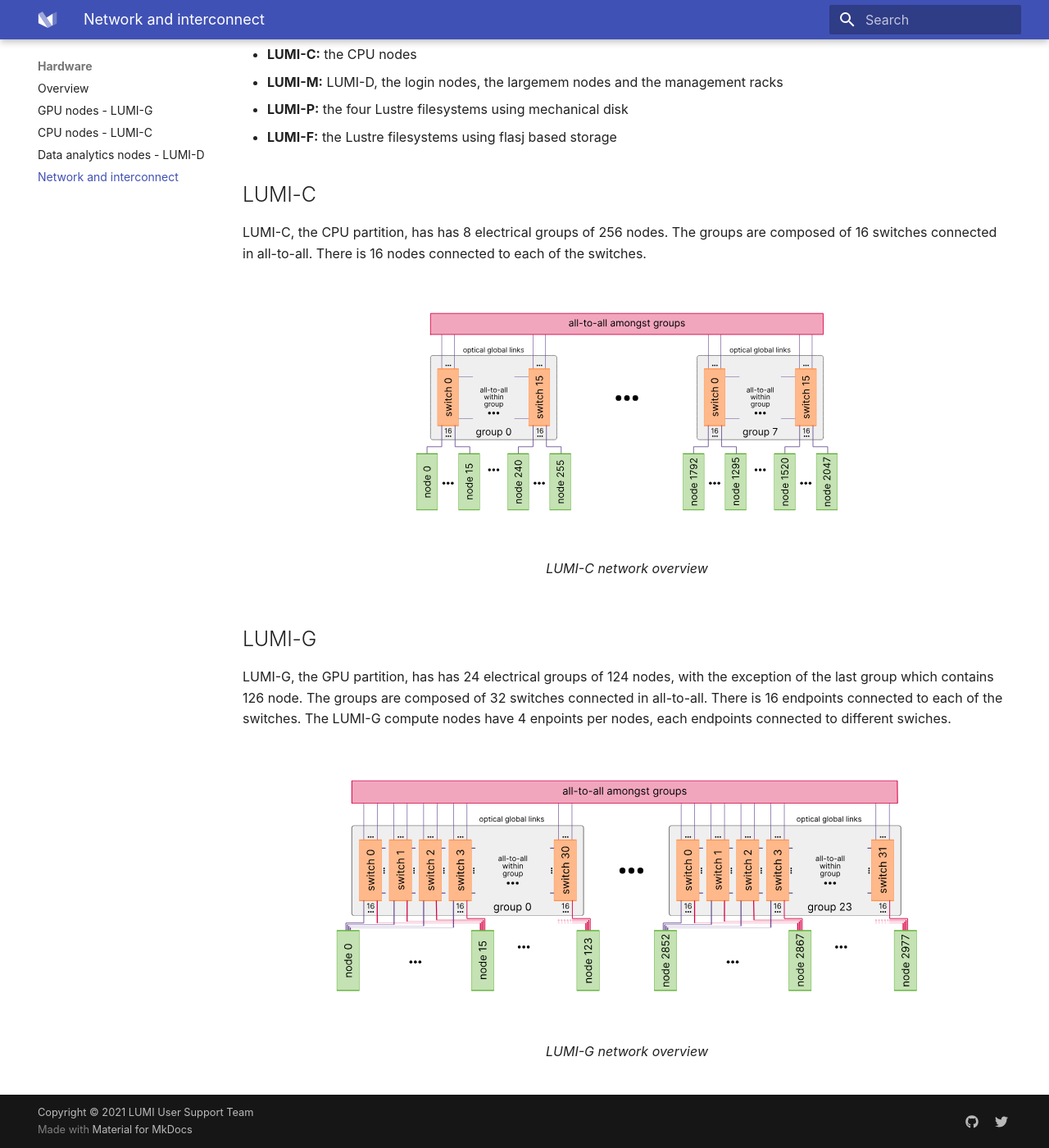
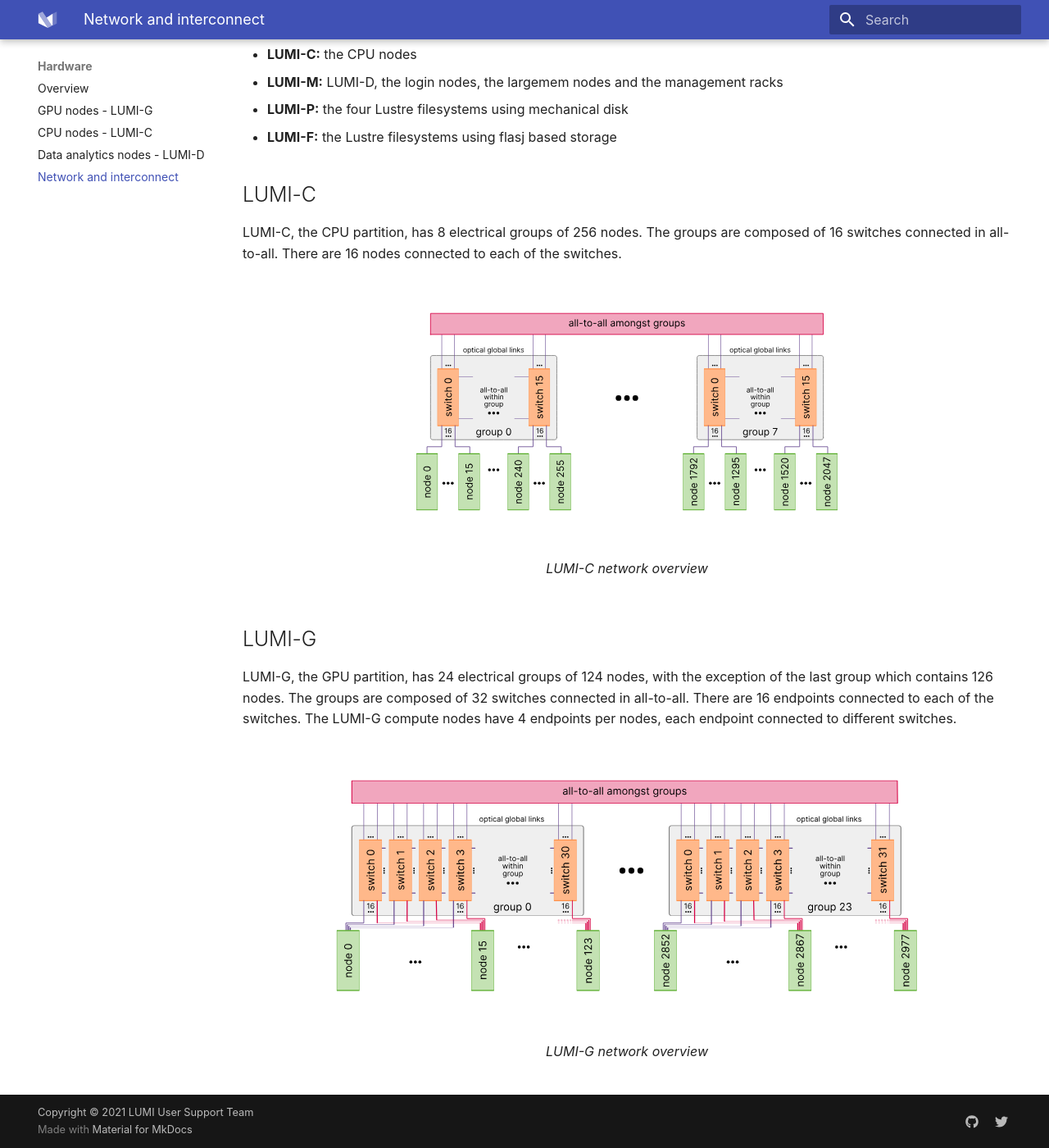
Before and after one commit to Lumi-supercomputer/lumi-userguide, an MkDocs documentation site: the page built from docs/hardware/network.md, in a window 1280 px wide and 1400 px high, scrolled down 2251 px. Shown: the whole window at 82% size. Built offline with MkDocs 1.6.1 and Material for MkDocs 9.7.7, drawn with Linux system fonts in a browser that asks for light colours; some of the changed text lies outside the part shown.

Commit message:
fix typos

```diff
--- a/docs/hardware/network.md
+++ b/docs/hardware/network.md
@@ -6,9 +6,9 @@ hide:
 [slingshot-11-hpe-page]: https://www.hpe.com/emea_europe/en/compute/hpc/slingshot-interconnect.html
 
 All LUMI compute nodes use the [HPE Cray Slingshot-11][slingshot-11-hpe-page]
-200 Gbps network interconnect (NIC). The LUMI-C (CPU nodes) are equipped with a
-single endpoints while the LUMI-G nodes (GPU nodes) have 4 endpoints - one for
-each AMD MI250x GPU modules. Each endpoints provide up to 50 GB/s of
+200 Gbps network interconnect (NIC). The LUMI-C nodes (CPU) are equipped with a
+single endpoint while the LUMI-G nodes (GPU nodes) have 4 endpoints - one for
+each AMD MI250x GPU modules. Each endpoint provide up to 50 GB/s of
 bidirectional bandwidth. The HPE Cray Slingshot NIC features high performance
 RDMA and hardware acceleration for MPI and SHMEM based software.
 
@@ -74,8 +74,8 @@ The different partitions presented in the table corresponds to
 
 ## LUMI-C
 
-LUMI-C, the CPU partition, has has 8 electrical groups of 256 nodes. The groups
-are composed of 16 switches connected in all-to-all. There is 16 nodes connected
+LUMI-C, the CPU partition, has 8 electrical groups of 256 nodes. The groups
+are composed of 16 switches connected in all-to-all. There are 16 nodes connected
 to each of the switches.
 
 <figure>
@@ -90,11 +90,11 @@ to each of the switches.
 
 ## LUMI-G
 
-LUMI-G, the GPU partition, has has 24 electrical groups of 124 nodes, with the
-exception of the last group which contains 126 node. The groups are composed of
-32 switches connected in all-to-all. There is 16 endpoints connected to each of
-the switches. The LUMI-G compute nodes have 4 enpoints per nodes, each endpoints
-connected to different swiches.
+LUMI-G, the GPU partition, has 24 electrical groups of 124 nodes, with the
+exception of the last group which contains 126 nodes. The groups are composed of
+32 switches connected in all-to-all. There are 16 endpoints connected to each of
+the switches. The LUMI-G compute nodes have 4 endpoints per nodes, each endpoint
+connected to different switches.
 
 <figure>
   <img
```
Also changed, not shown: other parts of docs/hardware/network.md (+1 -1 lines).
